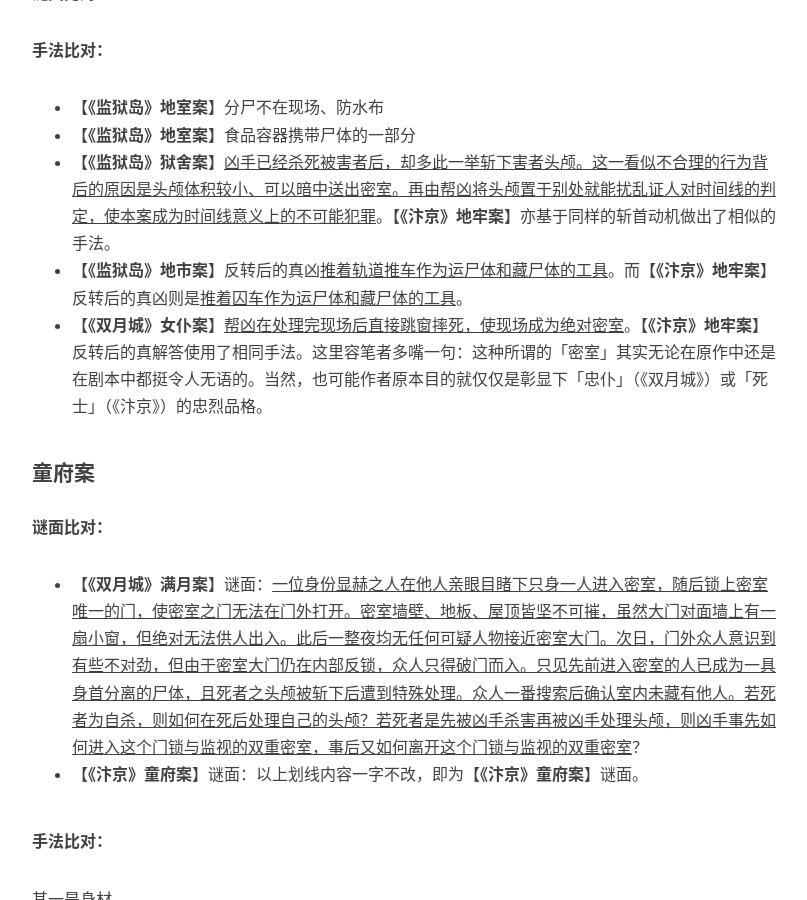
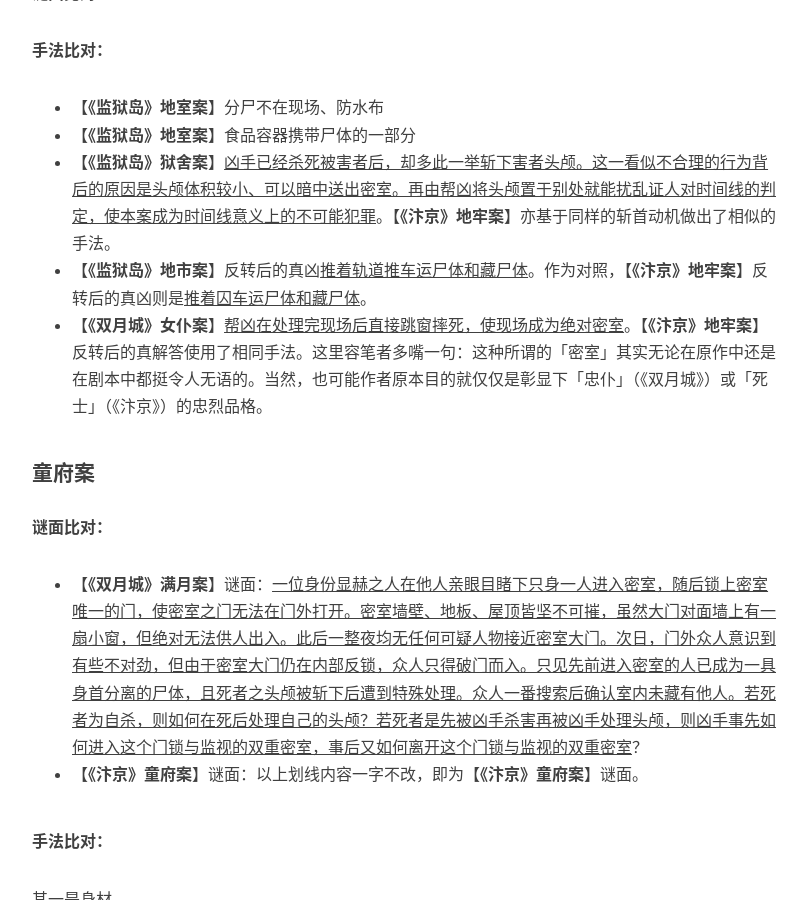
Before and after one commit to mysteryreview/mysteryreview.github.io, a Jekyll site: the page built from _posts/2024-05-31-北宋奇案.md, in a window 1280 px wide and 900 px high, scrolled down 2256 px. Shown: the whole window, without its empty margins (233-1040 px from the left). Built offline with Jekyll 4.4.1, drawn with Linux system fonts in a browser that asks for light colours; nearby versions of some CDN libraries; comment, search, counter and statistics services are not loaded.

Commit message:
Update 2024-05-31-北宋奇案.md

```diff
--- a/_posts/2024-05-31-北宋奇案.md
+++ b/_posts/2024-05-31-北宋奇案.md
@@ -61,7 +61,7 @@ tags:
 * 【**《监狱岛》地室案**】分尸不在现场、防水布
 * 【**《监狱岛》地室案**】食品容器携带尸体的一部分
 * 【**《监狱岛》狱舍案**】<u>凶手已经杀死被害者后，却多此一举斩下害者头颅。这一看似不合理的行为背后的原因是头颅体积较小、可以暗中送出密室。再由帮凶将头颅置于别处就能扰乱证人对时间线的判定，使本案成为时间线意义上的不可能犯罪</u>。【**《汴京》地牢案**】亦基于同样的斩首动机做出了相似的手法。
-* 【**《监狱岛》地市案**】反转后的真凶<u>推着轨道推车作为运尸体和藏尸体的工具</u>。而【**《汴京》地牢案**】反转后的真凶则是<u>推着囚车作为运尸体和藏尸体的工具</u>。
+* 【**《监狱岛》地市案**】反转后的真凶<u>推着轨道推车运尸体和藏尸体</u>。作为对照，【**《汴京》地牢案**】反转后的真凶则是<u>推着囚车运尸体和藏尸体</u>。
 * 【**《双月城》女仆案**】<u>帮凶在处理完现场后直接跳窗摔死，使现场成为绝对密室</u>。【**《汴京》地牢案**】反转后的真解答使用了相同手法。这里容笔者多嘴一句：这种所谓的「密室」其实无论在原作中还是在剧本中都挺令人无语的。当然，也可能作者原本目的就仅仅是彰显下「忠仆」（《双月城》）或「死士」（《汴京》）的忠烈品格。
 
 #### 童府案
```
